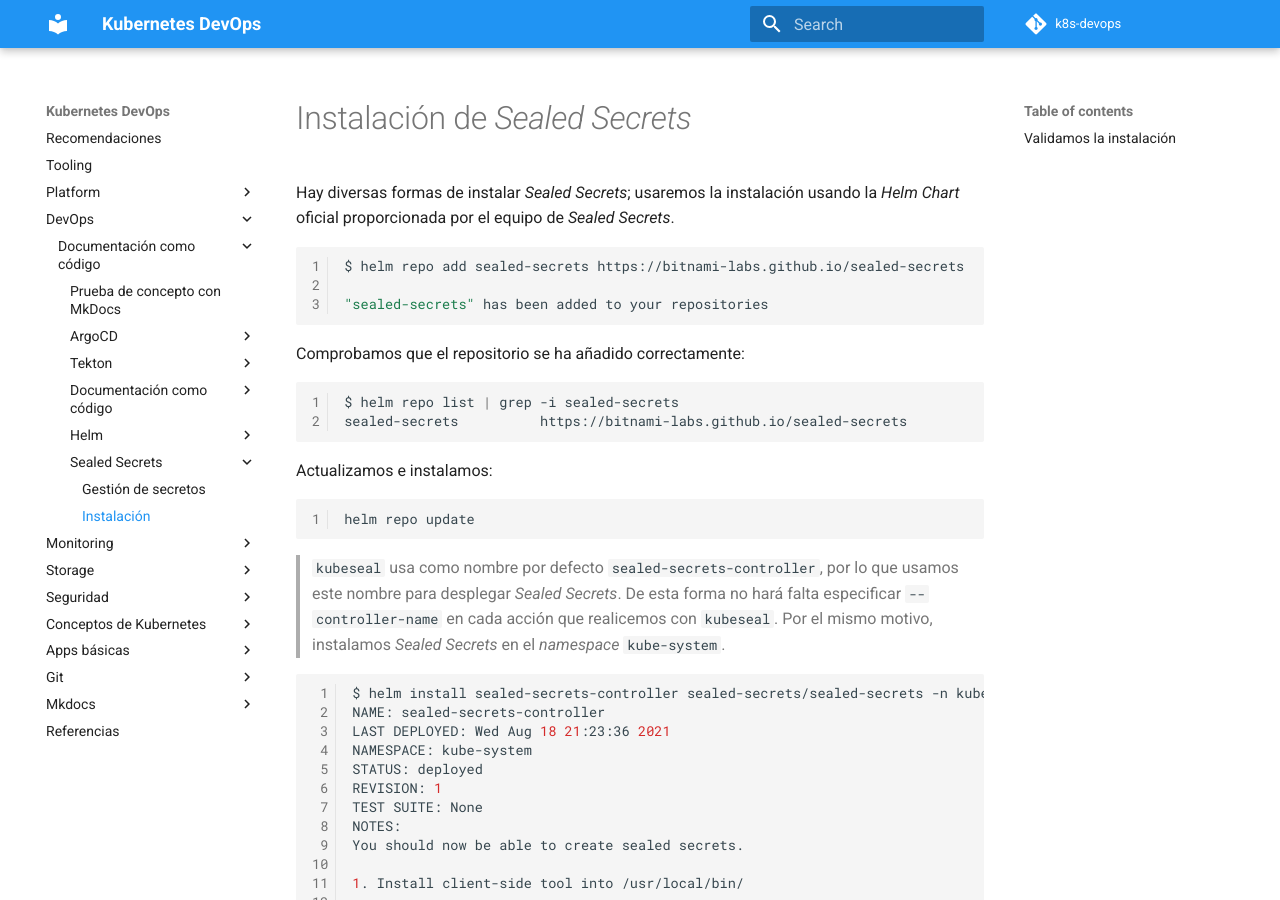
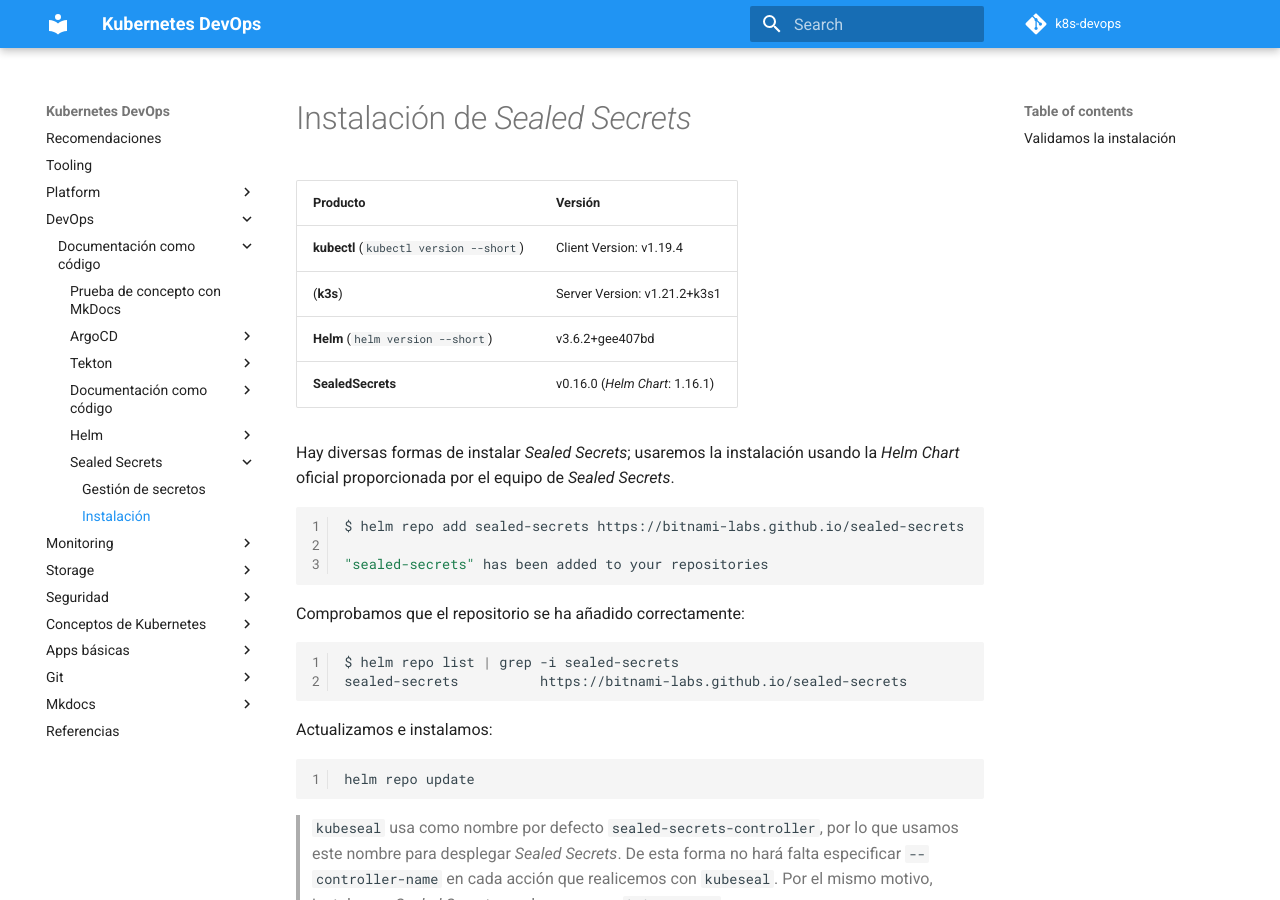
Before and after one commit to onthedock/k8s-devops, an MkDocs documentation site: the page built from docs/devops/sealed-secrets/instalacion.md, in a window 1280 px wide and 900 px high. Built offline with MkDocs 1.6.1 and Material for MkDocs 9.7.7, drawn with Linux system fonts in a browser that asks for light colours; comment, search, counter and statistics services are not loaded.

Commit message:
Versiones de los productos instalados

```diff
--- a/docs/devops/sealed-secrets/instalacion.md
+++ b/docs/devops/sealed-secrets/instalacion.md
@@ -1,4 +1,12 @@
 # Instalación de *Sealed Secrets*
+
+| Producto | Versión |
+| -- | -- |
+| **kubectl** (`kubectl version --short`) | Client Version: v1.19.4 |
+| (**k3s**) | Server Version: v1.21.2+k3s1 |
+| **Helm** (`helm version --short`) | v3.6.2+gee407bd |
+| **SealedSecrets** | v0.16.0 (*Helm Chart*: 1.16.1) |
+
 
 Hay diversas formas de instalar *Sealed Secrets*; usaremos la instalación usando la *Helm Chart* oficial proporcionada por el equipo de *Sealed Secrets*.
 
```
